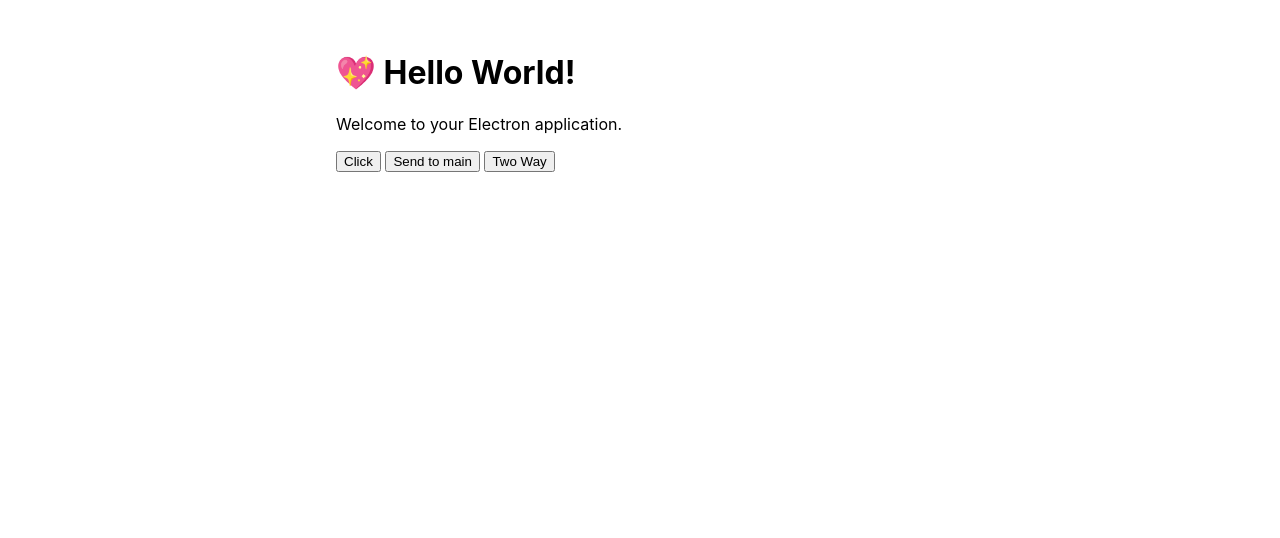
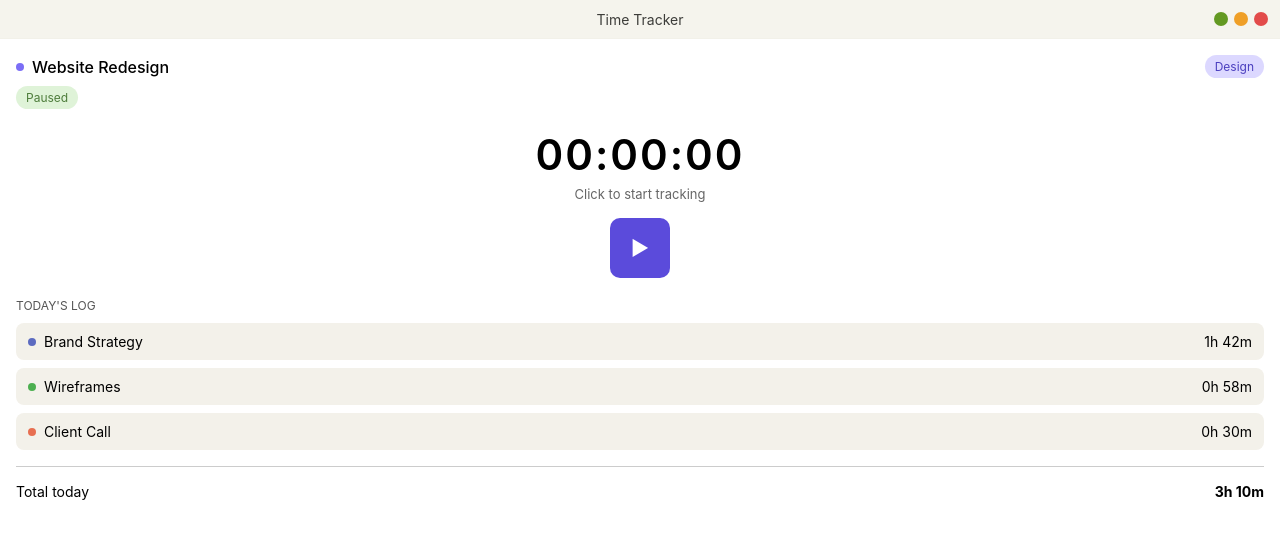
Before and after one commit to MDTanvirAhmedEmon/fundamental-electron, a website built with Vite: page index.html in a window 1280 px wide. Built offline with nearby package versions, Linux system fonts and the light colour scheme.

Commit message:
created custom frame

```diff
--- a/index.html
+++ b/index.html
@@ -1,16 +1,266 @@
 <!doctype html>
 <html>
+
 <head>
   <meta charset="UTF-8" />
   <title>Hello World!</title>
 
 </head>
+<style>
+  .titlebar {
+    display: flex;
+    align-items: center;
+    justify-content: space-between;
+    padding: 12px 12px;
+    border-bottom: 0.5px solid #dedcd126;
+    background: #f5f4ed;
+    justify-content: flex-end;
+    -webkit-app-region: drag;
+  }
+
+  .dot-wrapper {
+    display: flex;
+    align-items: center;
+    gap: 6px;
+    -webkit-app-region: no-drag;
+  }
+
+  .dot {
+    width: 14px;
+    height: 14px;
+    border-radius: 50%;
+  }
+
+  .dot.red {
+    background: #E24B4A;
+    cursor: pointer;
+  }
+
+  .dot.yellow {
+    background: #EF9F27;
+    cursor: pointer;
+  }
+
+  .dot.green {
+    background: #639922;
+    cursor: pointer;
+  }
+
+  .titlebar-label {
+    font-size: 14px;
+    color: #3d3d3a;
+    position: absolute;
+    left: 50%;
+    transform: translateX(-50%);
+  }
+
+
+
+
+
+  /* Container */
+  .app {
+    padding: 16px;
+  }
+
+  /* Header */
+  .project-header {
+    display: flex;
+    justify-content: space-between;
+    align-items: center;
+  }
+
+  .project-info {
+    display: flex;
+    align-items: center;
+    gap: 8px;
+    font-weight: 500;
+  }
+
+  .tag {
+    background: #dcd8ff;
+    color: #4b3fbf;
+    padding: 4px 10px;
+    border-radius: 12px;
+    font-size: 12px;
+  }
+
+  /* Status */
+  .status {
+    margin-top: 8px;
+    display: inline-block;
+    background: #dff3d8;
+    color: #4e7d3c;
+    padding: 4px 10px;
+    border-radius: 12px;
+    font-size: 12px;
+  }
+
+  /* Timer */
+  .timer {
+    text-align: center;
+    font-size: 42px;
+    margin: 20px 0 6px;
+    font-weight: 600;
+    letter-spacing: 2px;
+  }
+
+  .subtitle {
+    text-align: center;
+    font-size: 13px;
+    color: #666;
+  }
+
+  /* Play Button */
+  .play-btn {
+    width: 60px;
+    height: 60px;
+    background: #5b4bdb;
+    color: white;
+    display: flex;
+    align-items: center;
+    justify-content: center;
+    border-radius: 10px;
+    margin: 16px auto;
+    font-size: 20px;
+    cursor: pointer;
+  }
+
+  /* Logs */
+  .log-title {
+    font-size: 12px;
+    margin-top: 20px;
+    margin-bottom: 10px;
+    color: #555;
+  }
+
+  .log-today-item {
+    display: flex;
+    justify-content: space-between;
+    background: #f3f1ea;
+    padding: 10px 12px;
+    border-radius: 8px;
+    margin-bottom: 8px;
+    font-size: 14px;
+  }
+
+  .log-today-item .left {
+    display: flex;
+    align-items: center;
+    gap: 8px;
+  }
+
+  .dot-log-purple {
+    width: 8px;
+    height: 8px;
+    border-radius: 50%;
+    background: #7b6ef6;
+  }
+
+  .dot-log-blue {
+    width: 8px;
+    height: 8px;
+    border-radius: 50%;
+    background: #5c6bc0;
+  }
+
+  .dot-log-green {
+    width: 8px;
+    height: 8px;
+    border-radius: 50%;
+    background: #4caf50;
+  }
+
+  .dot-log-orange {
+    width: 8px;
+    height: 8px;
+    border-radius: 50%;
+    background: #e76f51;
+  }
+
+  /* Divider */
+  .divider {
+    height: 1px;
+    background: #ccc;
+    margin: 16px 0;
+  }
+
+  /* Total */
+  .total {
+    display: flex;
+    justify-content: space-between;
+    font-size: 14px;
+  }
+</style>
+
 <body>
-    <h1>💖 Hello World!</h1>
+  <div class="titlebar">
+    <div></div>
+    <div class="titlebar-label">Time Tracker</div>
+    <div class="dot-wrapper">
+      <div id="app-minimize" class="dot green"></div>
+      <div class="dot yellow"></div>
+      <div id="app-close" class="dot red"></div>
+    </div>
+  </div>
+
+
+  <div class="app">
+    <div class="project-header">
+      <div class="project-info">
+        <div class="dot-log-purple"></div>
+        <span>Website Redesign</span>
+      </div>
+      <span class="tag">Design</span>
+    </div>
+
+    <div class="status">Paused</div>
+
+    <div class="timer">00:00:00</div>
+    <div class="subtitle">Click to start tracking</div>
+
+    <div class="play-btn">▶</div>
+
+    <div class="log-title">TODAY'S LOG</div>
+
+    <div class="log-today-item">
+      <div class="left">
+        <span class="dot-log-blue"></span>
+        Brand Strategy
+      </div>
+      <span>1h 42m</span>
+    </div>
+
+    <div class="log-today-item">
+      <div class="left">
+        <span class="dot-log-green"></span>
+        Wireframes
+      </div>
+      <span>0h 58m</span>
+    </div>
+
+    <div class="log-today-item">
+      <div class="left">
+        <span class="dot-log-orange"></span>
+        Client Call
+      </div>
+      <span>0h 30m</span>
+    </div>
+
+    <div class="divider"></div>
+
+    <div class="total">
+      <span>Total today</span>
+      <strong>3h 10m</strong>
+    </div>
+  </div>
+
+  <!-- <h1>💖 Hello World!</h1>
     <p>Welcome to your Electron application.</p>
     <button class="btn">Click</button>
     <button class="sendMainBtn">Send to main</button>
-    <button class="twoWayBtn">Two Way</button>
+    <button class="twoWayBtn">Two Way</button> -->
   <script type="module" src="/src/renderer.js"></script>
 </body>
+
 </html>
--- a/src/index.css
+++ b/src/index.css
@@ -2,7 +2,8 @@ body {
   font-family:
     -apple-system, BlinkMacSystemFont, 'Segoe UI', Roboto, Helvetica, Arial,
     sans-serif;
-  margin: auto;
-  max-width: 38rem;
-  padding: 2rem;
+  margin: 0;
+  padding: 0;
+  box-sizing: border-box;
+  user-select: none;
 }
--- a/src/renderer.js
+++ b/src/renderer.js
@@ -1,22 +1,32 @@
 import './index.css';
 
-const button = document.querySelector(".btn");
-const sendMainBtn = document.querySelector(".sendMainBtn");
-const twoWayBtn = document.querySelector(".twoWayBtn");
+// const button = document.querySelector(".btn");
+// const sendMainBtn = document.querySelector(".sendMainBtn");
+// const twoWayBtn = document.querySelector(".twoWayBtn");
+const appClose = document.querySelector("#app-close");
+const appMinimize = document.querySelector("#app-minimize");
 
-button.addEventListener("click", () => {
-  console.log(test);
+// button.addEventListener("click", () => {
+//   console.log(test);
+// });
+
+// // received with call back
+// // window.api.onFromMain((data) => {
+// //   console.log("Received:", data);
+// // });
+
+// sendMainBtn.addEventListener("click", () => {
+//     window.api.SendToMain();
+// });
+
+// twoWayBtn.addEventListener("click", () => {
+//     window.apiTwoWay.SendToMainTwoWay();
+// });
+
+appClose.addEventListener("click", () => {
+    window.apiTwoWay.closeTheApp();
 });
 
-// received with call back
-// window.api.onFromMain((data) => {
-//   console.log("Received:", data);
-// });
-
-sendMainBtn.addEventListener("click", () => {
-    window.api.SendToMain();
+appMinimize.addEventListener("click", () => {
+    window.apiTwoWay.minimizeTheApp();
 });
-
-twoWayBtn.addEventListener("click", () => {
-    window.apiTwoWay.SendToMainTwoWay();
-});
```
Also changed, not shown: src/main.js (+26 -14 lines), src/preload.js (+20 -13 lines). Lines whose indentation alone changed are shown as unchanged.
